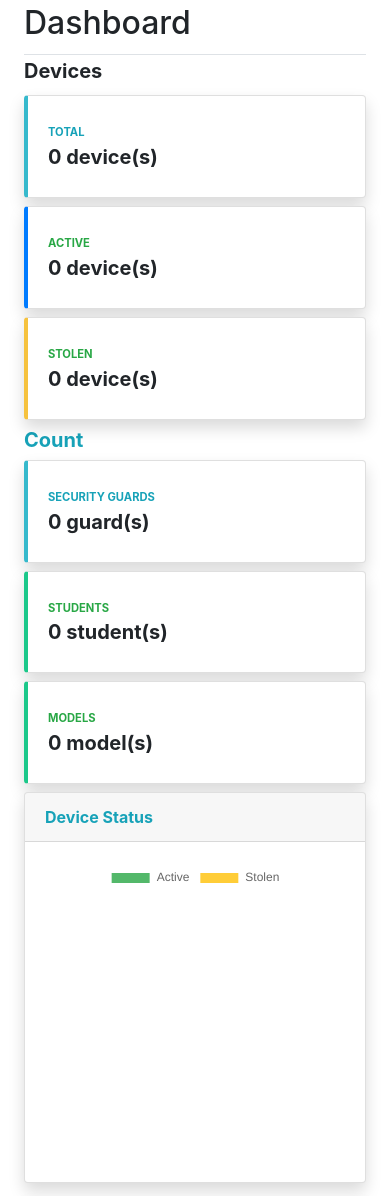
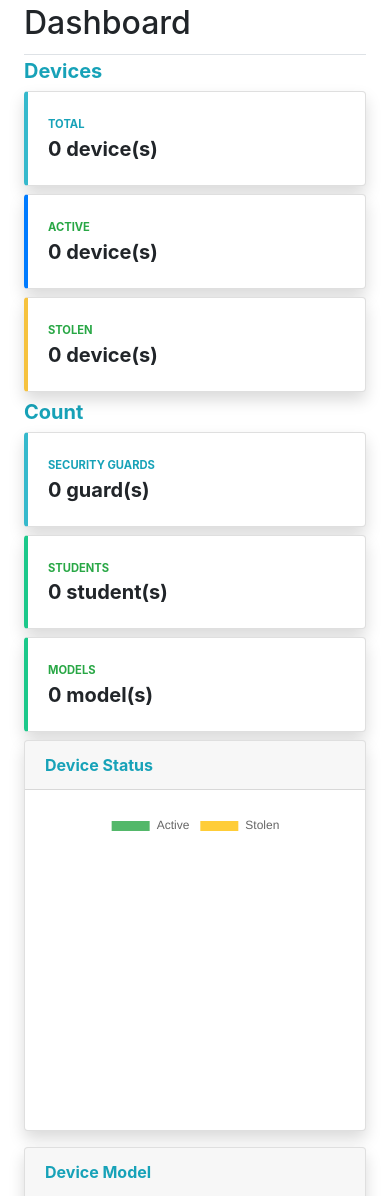
Before and after one commit to MuthoniBeatrice2020/Finalproject, a PHP site: page /dashboard.php in a window 390 px wide. Shown: the part 56-1252 px from the top of the page. Run offline with PHP 8.4, Linux system fonts and the light colour scheme; data that the repository does not hold is empty; some libraries are stand-ins or nearby versions.

Commit message:
bug fixes

```diff
--- a/admin/assets/css/style.css
+++ b/admin/assets/css/style.css
@@ -1,14 +1,12 @@
 *{
      margin: 0;
      box-sizing: border-box;
-
  }
-
 #emailErr, #passErr{
     color: firebrick;
     margin: 2px;
 }
-#addUsers, #addAgents, #addDept, #addCat, #viewEscTic{
+#addUsers, #addSecurity, #addDept, #addCat, #viewEscTic{
     display: none;
 }
 #green-bg{
--- a/admin/dashboard.php
+++ b/admin/dashboard.php
@@ -65,11 +65,11 @@ try {
     <div class="d-flex justify-content-between flex-wrap flex-md-nowrap align-items-center pt-1 pb-1 border-bottom">
         <h1 class="h2">Dashboard</h1>
     </div>
-    <h5 class="font-weight-bold pt-1 pb-1">Devices</h5>
+    <h5 class="text-info font-weight-bold pt-1">Devices</h5>
     <div class="row">
         <!-- Total device(s) Count card  -->
         <div class="col-xl col-md-6 mb-2">
-            <div class="card border-left-info shadow h-80 py-2">
+            <div class="card border-left-info shadow h-80 py-1">
                 <div class="card-body">
                     <div class="row align-items-center">
                         <div class="col mr-2">
@@ -85,7 +85,7 @@ try {
         </div>
         <!-- Open device(s) Count Card -->
         <div class="col-xl col-md-6 mb-2">
-            <div class="card border-left-primary shadow h-80 py-2">
+            <div class="card border-left-primary shadow h-80 py-1">
                 <div class="card-body">
                     <div class="row align-items-center">
                         <div class="col mr-2">
@@ -101,7 +101,7 @@ try {
         </div>
         <!-- Solved device(s) Count Card -->
         <div class="col-xl col-md-6 mb-2">
-            <div class="card border-left-warning shadow h-80 py-2">
+            <div class="card border-left-warning shadow h-80 py-1">
                 <div class="card-body">
                     <div class="row align-items-center">
                         <div class="col mr-2">
@@ -120,7 +120,7 @@ try {
     <div class="row">
         <!-- Security Guard Count Card -->
         <div class="col-xl col-md-6 mb-2">
-            <div class="card border-left-info shadow h-100 py-2">
+            <div class="card border-left-info shadow h-100 py-1">
                 <div class="card-body">
                     <div class="row align-items-center">
                         <div class="col mr-2">
@@ -136,7 +136,7 @@ try {
         </div>
         <!-- Student Count Card -->
         <div class="col-xl col-md-6 mb-2">
-            <div class="card border-left-success shadow h-100 py-2">
+            <div class="card border-left-success shadow h-100 py-1">
                 <div class="card-body">
                     <div class="row align-items-center">
                         <div class="col mr-2">
@@ -152,7 +152,7 @@ try {
         </div>
         <!-- Category Count Card -->
         <div class="col-xl col-md-6 mb-2">
-            <div class="card border-left-success shadow h-100 py-2">
+            <div class="card border-left-success shadow h-100 py-1">
                 <div class="card-body">
                     <div class="row align-items-center">
                         <div class="col mr-2">
@@ -174,7 +174,7 @@ try {
                     <strong class="text-info">Device Status</strong>
                 </div>
                 <div class="card-body" style="position: relative;">
-                    <canvas class="w-100" id="pieDS" width="400px" height="400px"></canvas>
+                    <canvas class="w-100" id="pieDS" width="200px" height="200px"></canvas>
                 </div>
             </div>
         </div>
@@ -184,11 +184,12 @@ try {
                     <strong class="text-info">Device Model</strong>
                 </div>
                 <div class="card-body" style="position: relative;">
-                    <canvas class="w-100" id="pieDM" width="400px" height="400px"></canvas>
+                    <canvas class="w-100" id="pieDM" width="200px" height="200px"></canvas>
                 </div>
             </div>
         </div>
     </div>
+</main>
 
     <!-- Bootstrap core JavaScript-->
     <script src="<?php echo $jquery_js;?>"></script>
--- a/admin/devices.php
+++ b/admin/devices.php
@@ -37,7 +37,6 @@
                         <th>Status</th>
                         <th>Barcode</th>
                         <th>Edit</th>
-                        <th>Delete</th>
                     </tr>
                     </thead>
                     <tbody>
@@ -58,7 +57,6 @@
                                 <td><span class='badge badge-success'> Active </span></td>
                                 <td><a href='barcode.php?generate=". $t_row['ID'] ."' class='btn badge badge-info'> Generate </a></td>
                                 <td><a href='edit_devices.php?edit=". $t_row['ID'] ."' class='btn badge badge-info'><i class='fas fa-edit'></i> edit  </a></td>
-                                <td><a href='edit_devices.php?delete=". $t_row['ID'] ."' class='btn badge badge-info'><i class='fas fa-trash'></i> delete </a></td>
                             </tr>
                          ";
                         }
@@ -87,7 +85,6 @@
                             <th>Registration Date</th>
                             <th>Status</th>
                             <th>Edit</th>
-                            <th>Delete</th>
                         </tr>
                     </thead>
                     <tbody id="tktsTab">
@@ -107,7 +104,6 @@
                                         <td>" .date('l d/m/y h:i A',strtotime($t_row['DATETIME'])) . "</td>
                                         <td><span class='badge badge-warning'> Stolen </span></td>
                                         <td><a href='edit_devices.php?edit=". $t_row['ID'] ."' class='btn badge badge-info'><i class='fas fa-edit'></i> edit </a></td>
-                                        <td><a href='edit_devices.php?delete=". $t_row['ID'] ."' class='btn badge badge-info'><i class='fas fa-trash'></i> delete </a></td>
                                     </tr>
                                 ";
                                 }
--- /dev/null
+++ b/admin/php/helpers.php
@@ -0,0 +1,6 @@
+<?php
+    //input sanitation
+    function validateFormData($form_data){
+        $form_data= trim(stripcslashes(htmlspecialchars($form_data)));
+        return $form_data;
+    }
--- a/admin/sidebar.php
+++ b/admin/sidebar.php
@@ -1,8 +1,7 @@
 <div class="container-fluid">
     <div class="row">
-        <nav class="col-2 d-none d-md-block bg-dark sidebar" style="min-height: 760px;">
+        <nav class="col-2 d-none d-md-block bg-dark sidebar" style="height: 100%;">
             <div class="sidebar-sticky">
-
                 <ul class="nav flex-column">
                     <li class="nav-item">
                         <a class="nav-link" href="dashboard.php">
--- a/admin/students.php
+++ b/admin/students.php
@@ -37,7 +37,6 @@
                         <th scope="col">ID No</th>
                         <th scope="col">Faculty</th>
                         <th scope="col">Edit</th>
-                        <th scope="col">Delete</th>
                         <th scope="col">Password</th>
                     </tr>
                     </thead>
@@ -59,7 +58,6 @@
                                     <td id='$userRow[IDNo]'>" . $userRow['IDNo'] . "</td>
                                     <td id='$userRow[Faculty]'>" . $userRow['Faculty'] . "</td>
                                     <td><a href='edit_students.php?edit=$userRow[ID]' class='btn badge badge-info'><i class='fas fa-edit'></i> edit</a></td>
-                                    <td><span id='$userRow[ID]' class='btn badge badge-info delete'><i class='fas fa-trash'></i> delete</span></td>
                                     <td><a href='reset_user_password.php?reset=$userRow[ID]'><i class='fas fa-user-shield'></i> change</a></td>
                                 </tr>
                                 ";
```
Also changed, not shown: admin/assets/js/main.js (+11 -11 lines), admin/security.php (+6 -7 lines).
